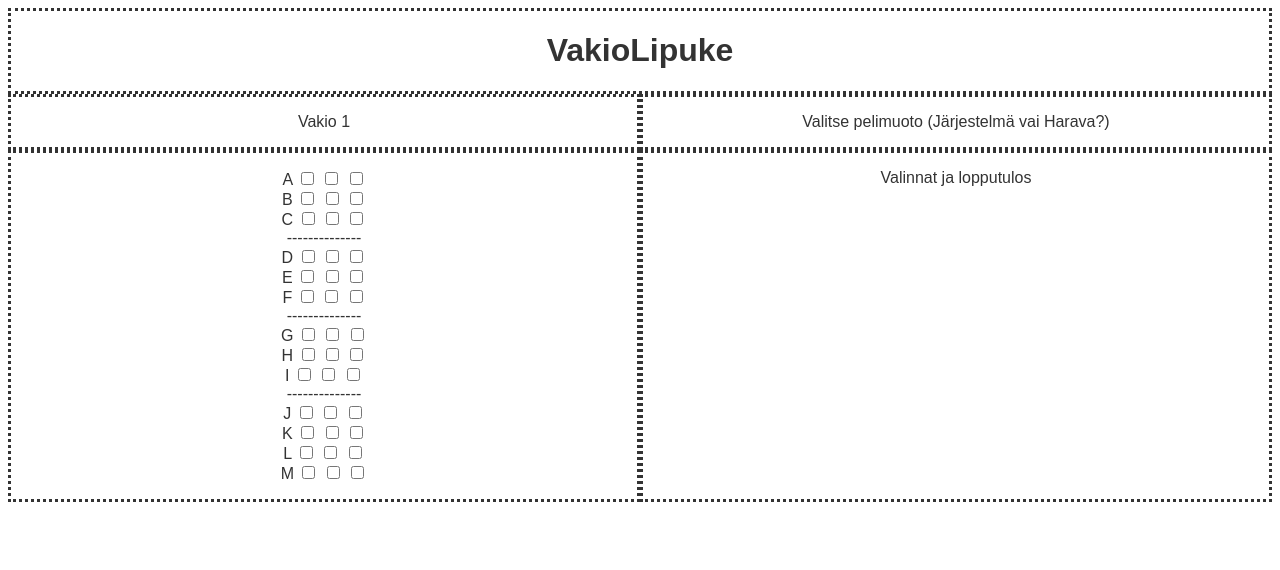
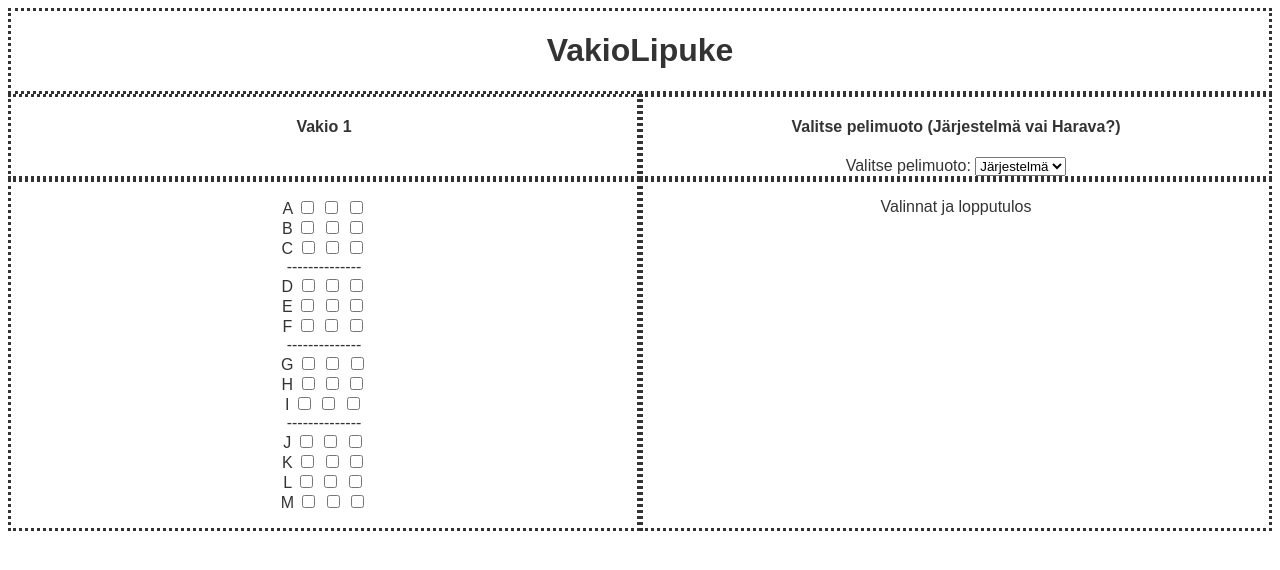
Before and after one commit to Tervasroso/Randomizer, a Django app: page / in a window 1280 px wide. Shown: the top 570 px of the page. Run offline with Django 5.2, Linux system fonts and the light colour scheme.

Commit message:
more html added and renderSelections function made

```diff
--- a/myproject/randomizer/static/js/script.js
+++ b/myproject/randomizer/static/js/script.js
@@ -48,19 +48,6 @@ function unCheckBox(id, name, rows) {
   }
 }
 
-// function ifChecked(id, name) {
-//   if ((document.getElementById(id).checked = true)) {
-//     for (let i = 0; i < rows.length - 1; i++) {
-//       if (rows[i].group == name) {
-//         rows[i][id].count = 1;
-//       } else if (rows[i].group == name) {
-//         document.getElementById(id).checked = false;
-//         rows[i][id].count = 0;
-//       }
-//     }
-//   }
-// }
-
 function ifChecked(id, name) {
   if (document.getElementById(id).checked == true) {
     checkBox(id, name, rows);
@@ -71,3 +58,10 @@ function ifChecked(id, name) {
     console.log(rows);
   }
 }
+
+function renderSelections(id) {
+  document.getElementById(id).innerHTML = '<form action="">';
+  ('<input type="checkbox" id="selfirst">');
+  ('<label for="selfirst">7+0</label>');
+  ("</form>");
+}
--- a/myproject/randomizer/templates/randomizer/index.html
+++ b/myproject/randomizer/templates/randomizer/index.html
@@ -14,10 +14,18 @@
     </div>
     <div class="container">
       <div class="divi inline left">
-        <p class="gameMode">Vakio 1</p>
+        <h4>Vakio 1</h4>
       </div>
       <div class="divi inline right">
-        <p>Valitse pelimuoto (Järjestelmä vai Harava?)</p>
+        <h4>Valitse pelimuoto (Järjestelmä vai Harava?)</h4>
+        <form class="gameMode">
+          <label for="gameMode">Valitse pelimuoto:</label>
+          <select name="gameMode" id="gameMode">
+          <option value="Järjestelmä" id="selectFirst" onload="renderSelections(id)">Järjestelmä</option>
+          <option value="Harava -1" id="selectSecond" onchange="renderSelections(id)">Harava -1</option>
+          <option value="Harava -2" id="selectThird" on>Harava -2</option>
+          </select>
+        </form>
       </div>
     </div>
     <div class="container">
@@ -121,7 +129,7 @@
         </p>
       </div>
       <div class="divi inline right">
-        <p>Valinnat ja lopputulos</p>
+        <p class="selections">Valinnat ja lopputulos</p>
       </div>
     </div>
   </body>
```
